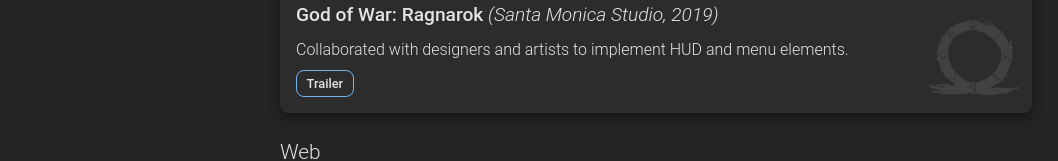
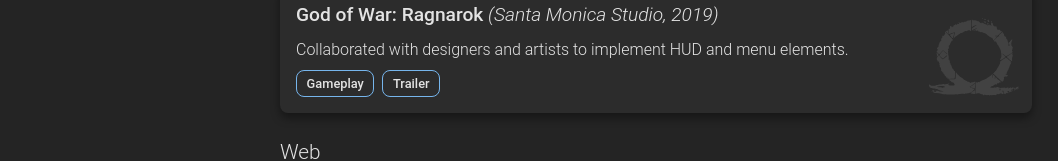
Before and after one commit to zack5/zack5.github.io, a React (Vite) app: page / in a window 1280 px wide. Shown: the part 527-688 px from the top of the page, without its empty margins (108-1166 px from the left). Built offline with nearby package versions, Linux system fonts and the light colour scheme.

Commit message:
Adds gameplay link for GoW

```diff
--- a/src/components/Projects.tsx
+++ b/src/components/Projects.tsx
@@ -32,6 +32,9 @@ export default function Projects() {
           logo={<LogoRagnarok />}
           description="Collaborated with designers and artists to implement HUD and menu elements."
           links={[
+            <a href="https://youtu.be/fERuzCJuuaA?si=tXIM1V63RejpnJVa">
+              <button>Gameplay</button>
+            </a>,
             <a href="https://www.youtube.com/watch?v=g1wr0DfV73E">
               <button>Trailer</button>
             </a>
```
